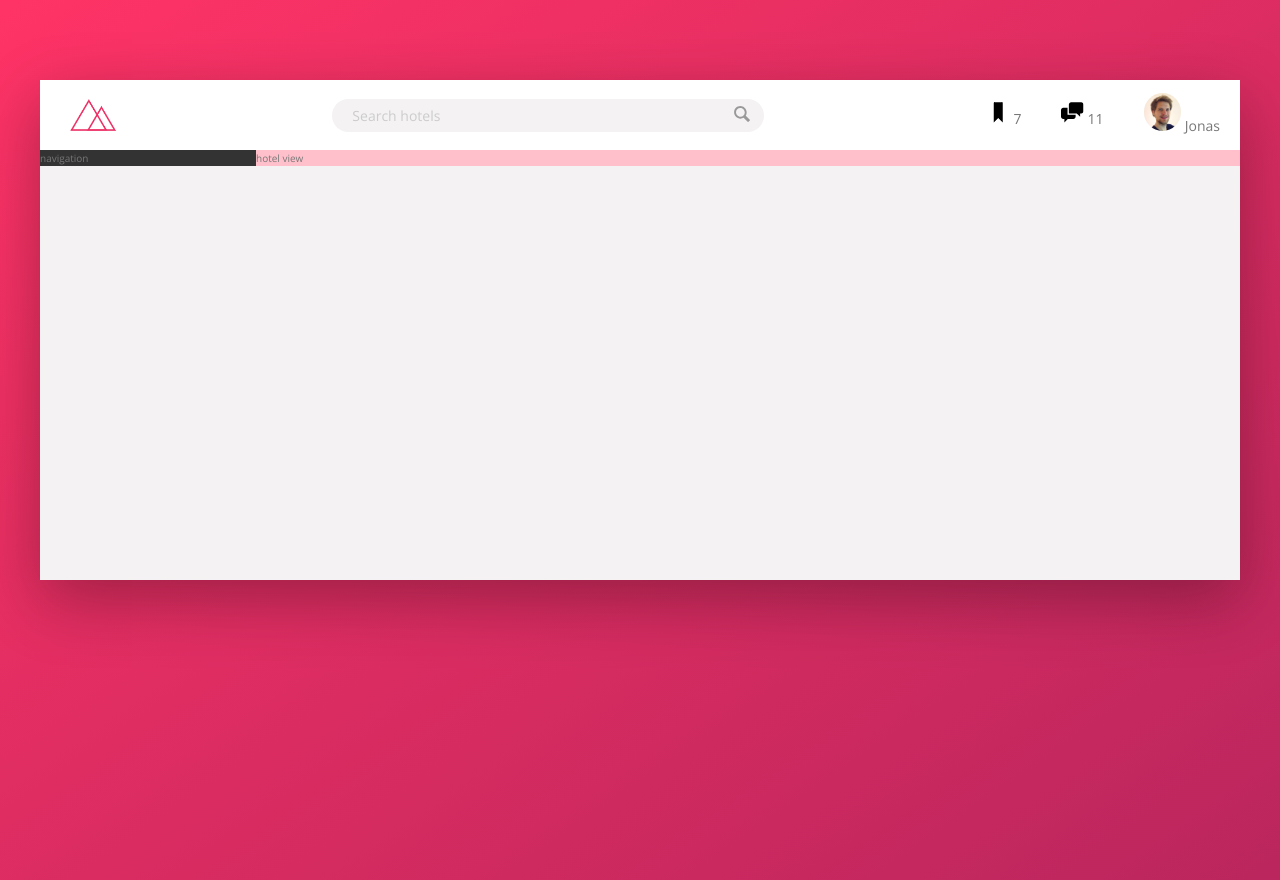
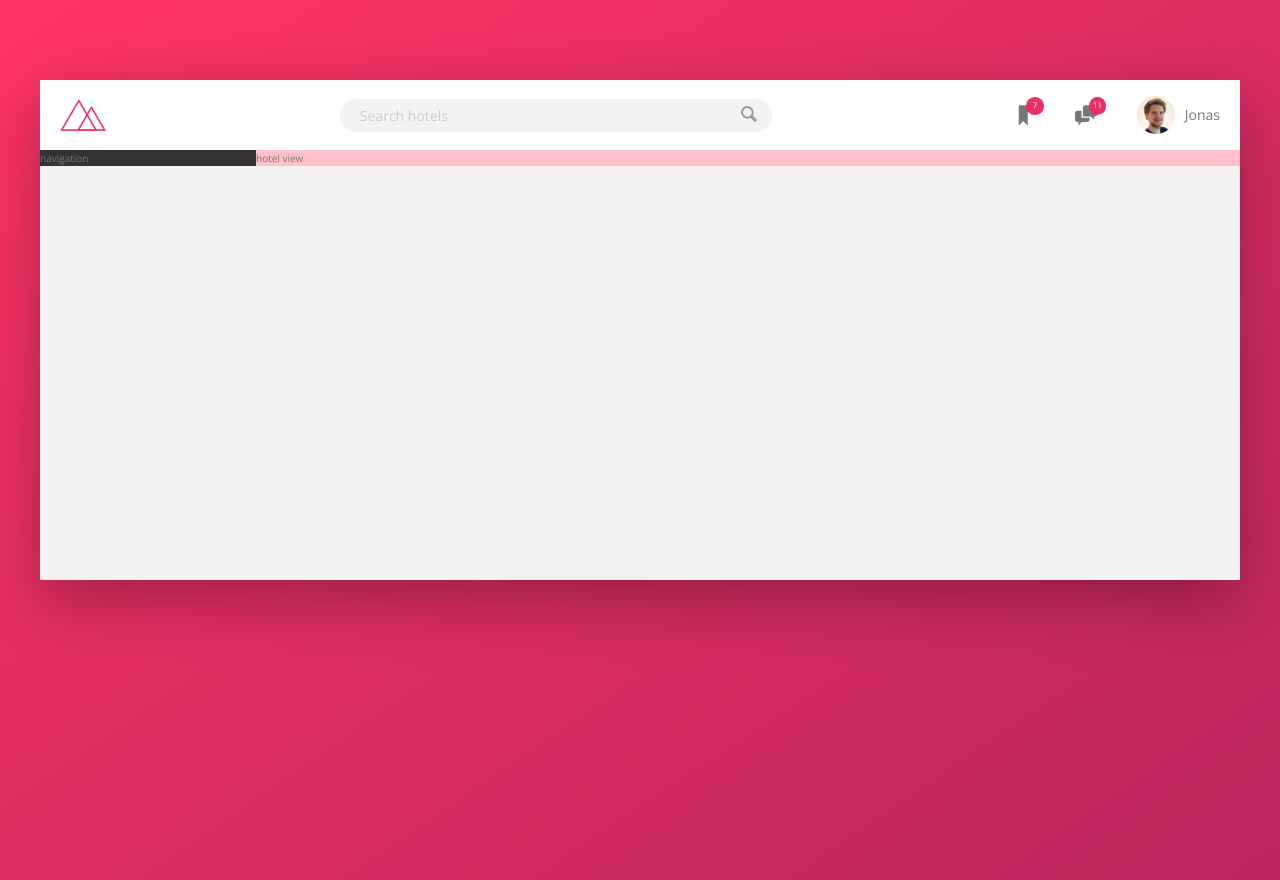
Before and after one commit to Naveen-S/trillo, a website: page index.html in a window 1280 px wide. Drawn offline with nearby package versions, Linux system fonts and the light colour scheme.

Commit message:
Header done!

```diff
--- a/sass/_components.scss
+++ b/sass/_components.scss
@@ -2,7 +2,7 @@
 // LOGO
 .logo {
     height: 3.25rem;
-    margin-left: 3rem;
+    margin-left: 2rem;
 }
 
 /************************************************************/
@@ -60,23 +60,44 @@
 
 .user-nav {
     display: flex;
+    align-self: stretch;
     align-items: center;
-    align-self: stretch;
 
     & > * {
         padding: 0 2rem;
+        cursor: pointer;
+        height: 100%;
+        display: flex;
+        align-items: center;
+    }
+
+    & > *:hover {
+        background-color: var(--color-grey-light-2);
     }
     &__icon-box {
-
+        position: relative;
     }
 
     &__icon {
         height: 2.25rem;
         width: 2.25rem;
+        fill: var(--color-grey-dark-2);
     }
 
     &__notification {
+        font-size: 0.8rem;
+        height: 1.75rem;
+        width: 1.75rem;
+        border-radius: 50%;
+        background-color: var(--color-primary);
+        color: var(--color-white);
+        position: absolute;
+        top: 1.7rem;
+        right: 1.1rem;
 
+        display: flex;
+        justify-content: center;
+        align-items: center;
     }
 
     &__user {
@@ -86,6 +107,7 @@
     &__user-photo {
         height: 3.75rem;
         border-radius: 50%;
+        margin-right: 1rem;
     }
 
     &__user-name {
```
Also changed, not shown: css/style.css.
